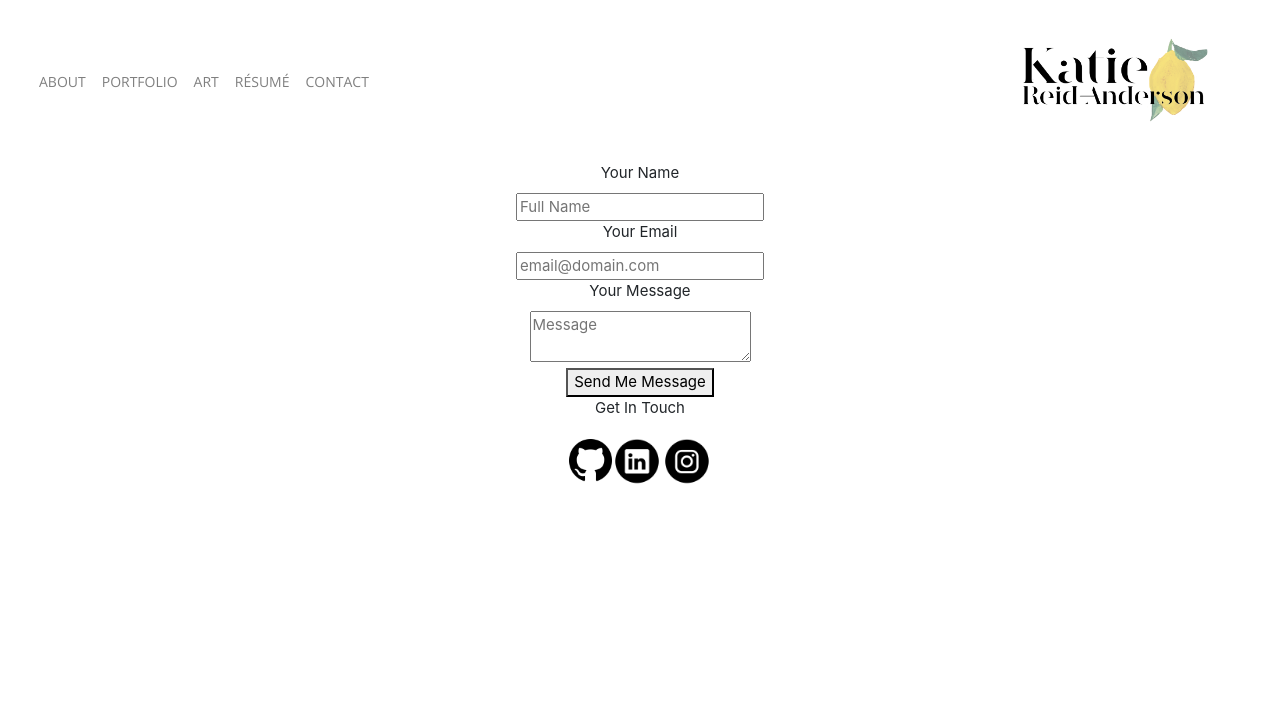
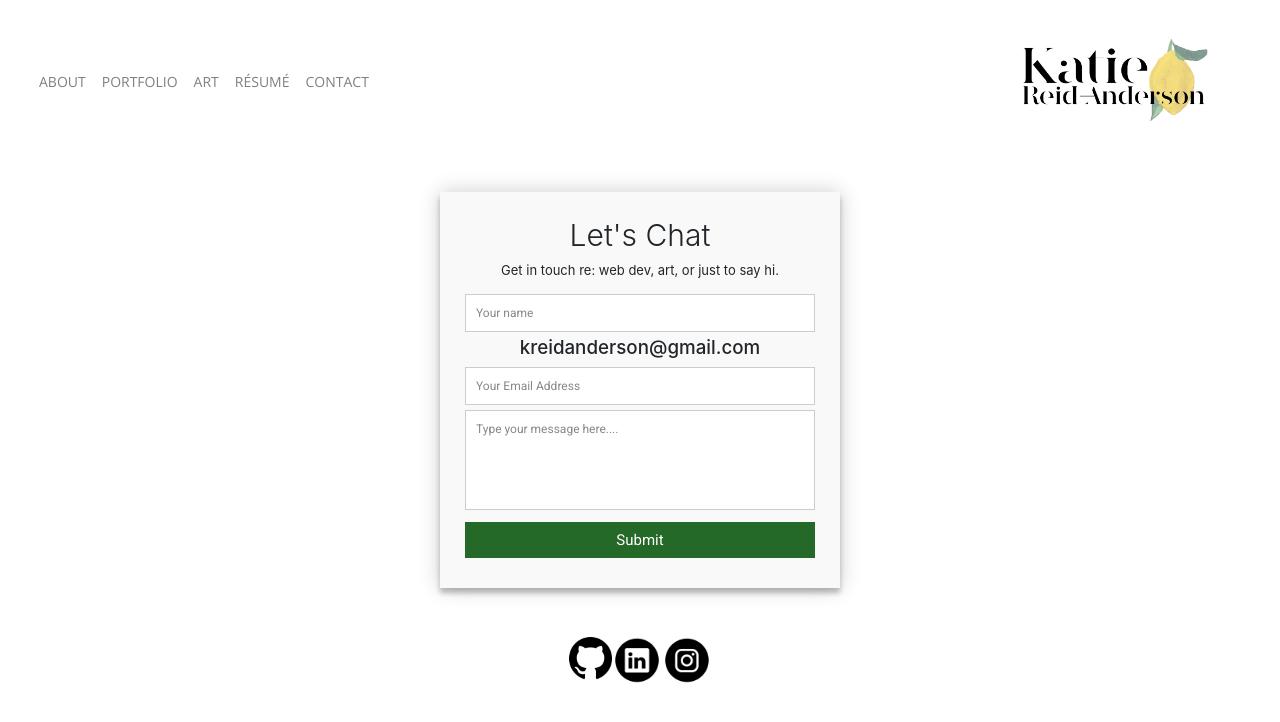
Before and after one commit to kreidanderson/Katie-Reid-Anderson, a React (Create React App) app: page /contact in a window 1280 px wide. Shown: the top 722 px of the page. Built offline with nearby package versions, Linux system fonts and the light colour scheme; a web font is replaced by a local one.

Commit message:
changed favicon and updated some css

```diff
--- a/src/components/pages/Art/Art.js
+++ b/src/components/pages/Art/Art.js
@@ -16,18 +16,18 @@
         alt="Lightbox image 1"
         class="w-100 mb-0 mb-md-4 shadow-1-strong rounded"
       />
-      <img
-        src={oliver}
-        data-mdb-img="https://mdbootstrap.com/img/Photos/Square/1.jpg"
-        alt="Lightbox image 2"
-        class="w-100 shadow-1-strong rounded"
-      />
     </div>
     <div class="col-lg-6">
       <img
         src={beau}
         data-mdb-img="https://mdbootstrap.com/img/Photos/Vertical/1.jpg"
         alt="Lightbox image 3"
+        class="w-100 shadow-1-strong rounded"
+      />
+            <img
+        src={oliver}
+        data-mdb-img="https://mdbootstrap.com/img/Photos/Square/1.jpg"
+        alt="Lightbox image 2"
         class="w-100 shadow-1-strong rounded"
       />
     </div>
--- a/src/components/pages/Contact/Contact.js
+++ b/src/components/pages/Contact/Contact.js
@@ -6,35 +6,19 @@
 const Contact= () => {
 
   return (
-<div className="">
-<div className="container">
-	<form>
-    <label for="username">
-				<i className="far fa-user"></i>Your Name
-			</label>
-		<div className="field" tabindex="1">
-			<input name="username" type="text" placeholder="Full Name" required/>
-		</div>
-        <label for="email">
-				<i className="far fa-envelope"></i>Your Email
-			</label>
-		<div className="field" tabindex="2">
-			<input name="email" type="text" placeholder="email@domain.com" required/>
-		</div>
-        <label for="message">
-				<i className="far fa-edit"></i>Your Message
-			</label>
-		<div className="field" tabindex="3">
-			<textarea name="message" placeholder="Message" required></textarea>
-		</div>
-		<button type="reset">Send Me Message</button>
-		<div className="social-media">
-			<span>
-				Get In Touch<i className="fas fa-long-arrow-alt-right"></i>
-			</span>
-		</div>
-	</form>
-</div>
+<div class="contactcontainer">
+  <form id="contact" action="" method="post">
+    <h3>Let's Chat</h3>
+    <h4>Get in touch re: web dev, art, or just to say hi.</h4>
+      <input placeholder="Your name" type="text" tabindex="1" required autofocus/>
+<a><h5>kreidanderson@gmail.com</h5></a>
+      <input placeholder="Your Email Address" type="email" tabindex="2" required/>
+
+      <textarea placeholder="Type your message here...." tabindex="5" required></textarea>
+
+      <button name="submit" type="submit" id="contact-submit" data-submit="...Sending">Submit</button>
+
+  </form>
 </div>
 
   );
--- a/src/components/pages/Contact/style.css
+++ b/src/components/pages/Contact/style.css
@@ -0,0 +1,143 @@
+@import url(https://fonts.googleapis.com/css?family=Roboto:400,300,600,400italic);
+/* * {
+    margin: 0;
+    padding: 0;
+    box-sizing: border-box;
+    -webkit-box-sizing: border-box;
+    -moz-box-sizing: border-box;
+    -webkit-font-smoothing: antialiased;
+    -moz-font-smoothing: antialiased;
+    -o-font-smoothing: antialiased;
+    text-rendering: optimizeLegibility;
+  }
+
+  body {
+    font-family: "Roboto", Helvetica, Arial, sans-serif;
+    font-weight: 100;
+    font-size: 12px;
+    line-height: 30px;
+    color: #777;
+    background: #ffffff;
+  } */
+
+.contactcontainer {
+  max-width: 400px;
+  width: 100%;
+  margin: 0 auto;
+  position: relative;
+}
+
+#contact input[type="text"],
+#contact input[type="email"],
+#contact input[type="tel"],
+#contact input[type="url"],
+#contact textarea,
+#contact button[type="submit"] {
+  font: 400 12px/16px "Roboto", Helvetica, Arial, sans-serif;
+}
+
+#contact {
+  background: #F9F9F9;
+  padding: 25px;
+  margin: 30px 0;
+  box-shadow: 0 0 20px 0 rgba(0, 0, 0, 0.2), 0 5px 5px 0 rgba(0, 0, 0, 0.24);
+}
+
+#contact h3 {
+  display: block;
+  font-size: 30px;
+  font-weight: 300;
+  margin-bottom: 10px;
+}
+
+#contact h4 {
+  margin: 5px 0 15px;
+  display: block;
+  font-size: 13px;
+  font-weight: 400;
+}
+
+fieldset {
+  border: medium none !important;
+  margin: 0 0 10px;
+  min-width: 100%;
+  padding: 0;
+  width: 100%;
+}
+
+#contact input[type="text"],
+#contact input[type="email"],
+#contact input[type="tel"],
+#contact input[type="url"],
+#contact textarea {
+  width: 100%;
+  border: 1px solid #ccc;
+  background: #FFF;
+  margin: 0 0 5px;
+  padding: 10px;
+}
+
+#contact input[type="text"]:hover,
+#contact input[type="email"]:hover,
+#contact input[type="tel"]:hover,
+#contact input[type="url"]:hover,
+#contact textarea:hover {
+  -webkit-transition: border-color 0.3s ease-in-out;
+  -moz-transition: border-color 0.3s ease-in-out;
+  transition: border-color 0.3s ease-in-out;
+  border: 1px solid #aaa;
+}
+
+#contact textarea {
+  height: 100px;
+  max-width: 100%;
+  resize: none;
+}
+
+#contact button[type="submit"] {
+  cursor: pointer;
+  width: 100%;
+  border: none;
+  background: #246927;
+  color: #FFF;
+  margin: 0 0 5px;
+  padding: 10px;
+  font-size: 15px;
+}
+
+#contact button[type="submit"]:hover {
+  background: #43A047;
+  -webkit-transition: background 0.3s ease-in-out;
+  -moz-transition: background 0.3s ease-in-out;
+  transition: background-color 0.3s ease-in-out;
+}
+
+#contact button[type="submit"]:active {
+  box-shadow: inset 0 1px 3px rgba(0, 0, 0, 0.5);
+}
+
+.copyright {
+  text-align: center;
+}
+
+#contact input:focus,
+#contact textarea:focus {
+  outline: 0;
+  border: 1px solid #aaa;
+}
+
+::-webkit-input-placeholder {
+  color: #888;
+}
+
+:-moz-placeholder {
+  color: #888;
+}
+
+::-moz-placeholder {
+  color: #888;
+}
+
+:-ms-input-placeholder {
+  color: #888;
+}
```
Also changed, not shown: controllers/messageController.js (added, +18 -0 lines), public/favicon.png (added), 1 other file (tests, documents, lock files or other folders).
